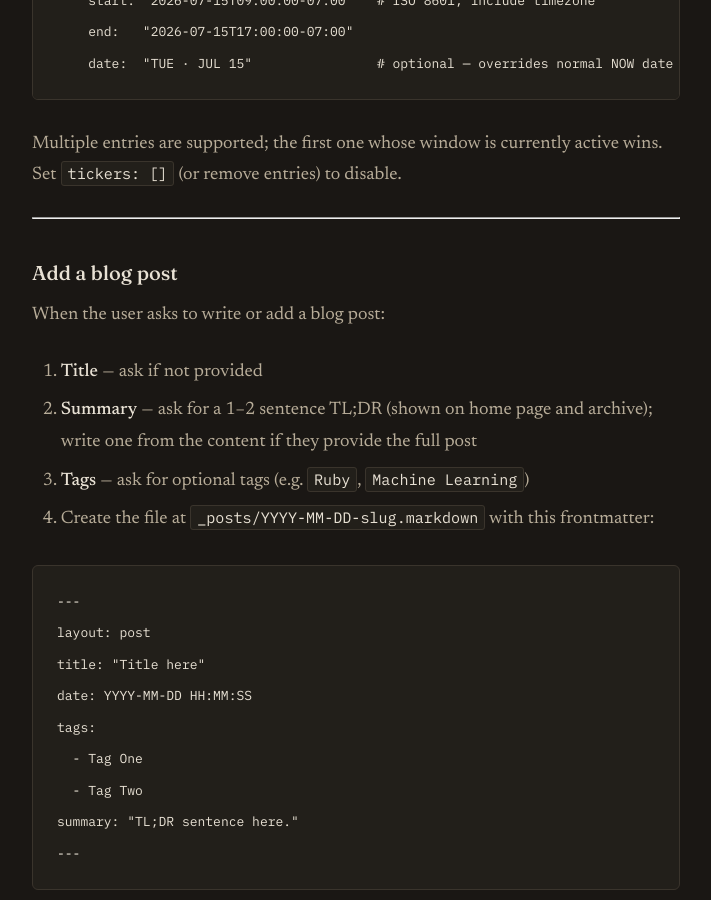
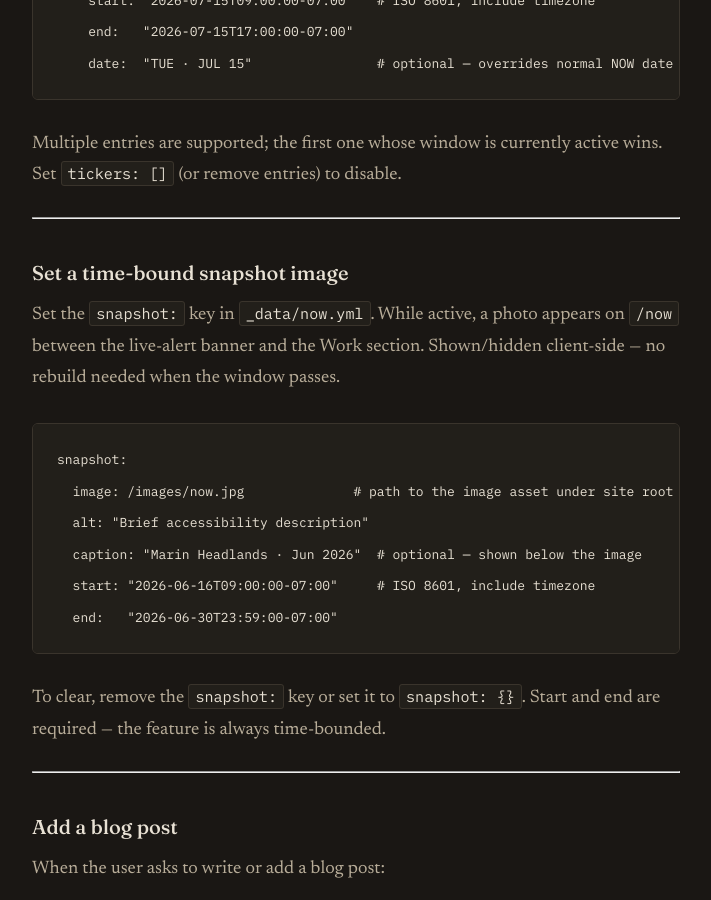
Before and after one commit to jkeck/jkeck.github.io, a Jekyll site: the page built from CLAUDE.md, in a window 1280 px wide and 900 px high, scrolled down 2931 px. Shown: the whole window, without its empty margins (284-995 px from the left). Built offline with Jekyll 4.4.1, drawn with Linux system fonts in a browser that asks for light colours; our own code applies the rules of GitHub Pages for plain Markdown files.

Commit message:
Add time-bound snapshot image feature to /now page
Adds an optional `snapshot:` block to `_data/now.yml` that displays a
photo on the /now page between the live-alert banner and Work section.
Shown/hidden client-side within the configured start/end window — no
rebuild needed. Includes /set-snapshot slash command and CLAUDE.md docs.

Co-Authored-By: Claude Sonnet 4.6 <noreply@anthropic.com>

````diff
--- a/CLAUDE.md
+++ b/CLAUDE.md
@@ -73,6 +73,23 @@ tickers:
 ```
 
 Multiple entries are supported; the first one whose window is currently active wins. Set `tickers: []` (or remove entries) to disable.
+
+---
+
+### Set a time-bound snapshot image
+
+Set the `snapshot:` key in `_data/now.yml`. While active, a photo appears on `/now` between the live-alert banner and the Work section. Shown/hidden client-side — no rebuild needed when the window passes.
+
+```yaml
+snapshot:
+  image: /images/now.jpg              # path to the image asset under site root
+  alt: "Brief accessibility description"
+  caption: "Marin Headlands · Jun 2026"  # optional — shown below the image
+  start: "2026-06-16T09:00:00-07:00"     # ISO 8601, include timezone
+  end:   "2026-06-30T23:59:00-07:00"
+```
+
+To clear, remove the `snapshot:` key or set it to `snapshot: {}`. Start and end are required — the feature is always time-bounded.
 
 ---
 
````
Also changed, not shown: _data/now.yml (+13 -0 lines), now.html (+64 -19 lines), .claude/commands/set-snapshot.md (added).
